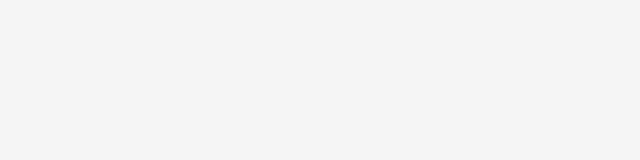
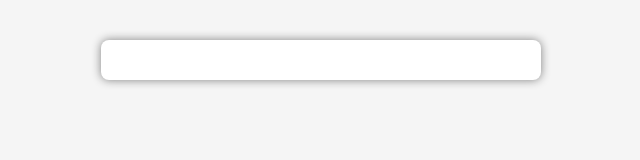
Before and after one commit to Biggae01/ICT461, a plain HTML site: page regitrationform.html in a window 1280 px wide. Shown: the whole page, without its empty margins (319-959 px from the left). Drawn offline with Linux system fonts and the light colour scheme.

Commit message:
Fix: removed space between . and container, and replace "o" with "0"

```diff
--- a/regitrationform.html
+++ b/regitrationform.html
@@ -2,16 +2,16 @@
 <html lang="en">
     <head>
         <meta charset="UTF-8">
-        <meta name="viewport" content="width=device-width, initial-scale=1.o">
+        <meta name="viewport" content="width=device-width, initial-scale=1.0">
         <title>Course Registration</title>
 
         <style>
-            body{
+            body {
                 font-family: Arial, Helvetica, sans-serif;
                 background: #f5f5f5;
             }
 
-            . container{
+            .container {
                 width: 400px;
                 margin: 40px auto;
                 background: white;
@@ -19,7 +19,11 @@
                 border-radius: 8px;
                 box-shadow: 0 0 10px gray;
             }
-
         </style>
     </head>
+    <body>
+        <div class="container">
+            <!-- Your course registration content goes here -->
+        </div>
+    </body>
 </html>
```
